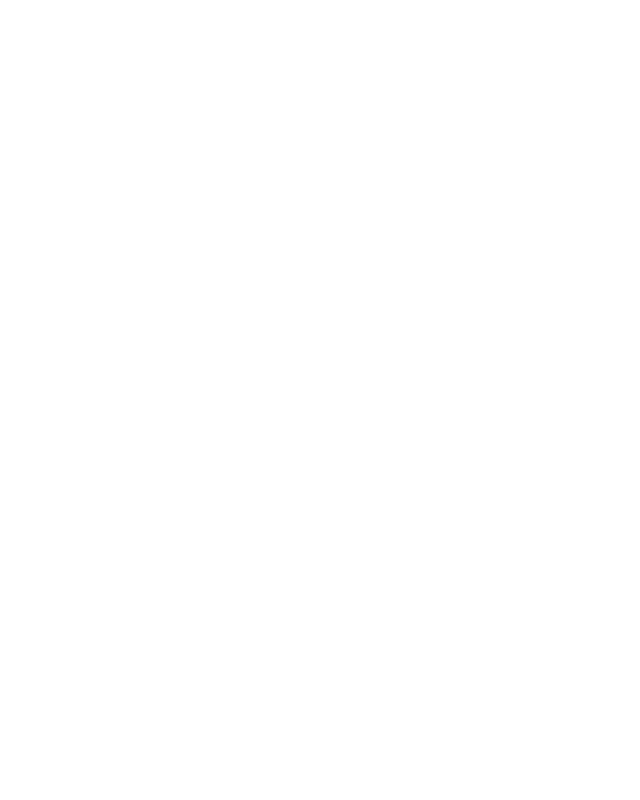
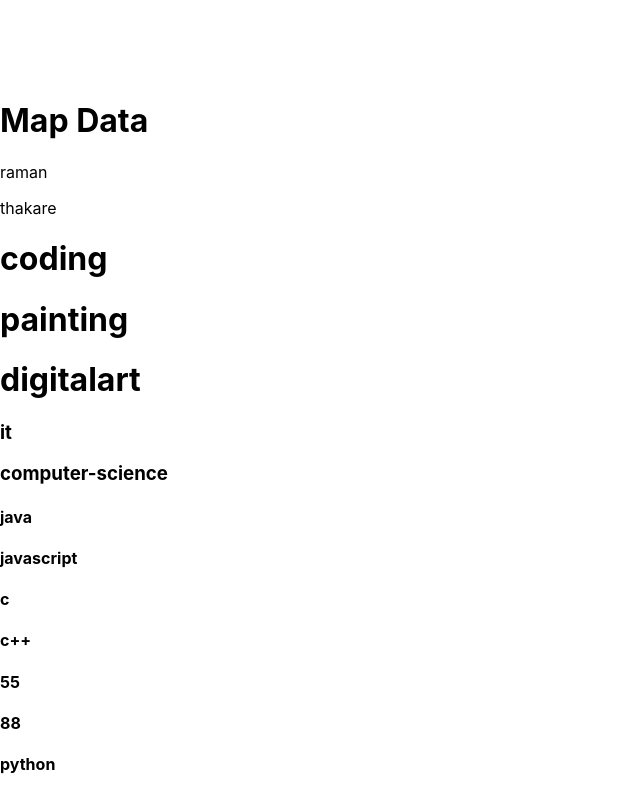
Before and after one commit to HarshalTe/freshrepo, a React (Create React App) app: page / in a window 1280 px wide. Shown: the whole page, without its empty margins (0-640 px from the left). Built offline with nearby package versions, Linux system fonts and the light colour scheme.

Commit message:
sssdfsfds

```diff
--- a/src/Coplexdrop.js
+++ b/src/Coplexdrop.js
@@ -1,7 +1,54 @@
-const Complexdrop = ()=>{
+import { useState } from "react";
 
-    return(
+const Complexdrop = () => {
+    const [data, setdata] = useState([
+        {
+            name: "raman",
+            last: "thakare",
+            hobby: ["coding", "painting", "digitalart"],
+            proffesion: {
+                field: "it",
+                subject: "computer-science",
+                lang: ["java", "javascript", "c", "c++",55,88, "python",
+                    [
+                        "english", "hindi", "marathi",
+                        {
+                            education: "master-cs"
+                        }
+                    ]
+                ]
+
+            }
+        }
+    ])
+    return (
         <div>
+            <h1>Map Data</h1>
+            {data.map((ech, ei) => {
+                return (
+                    <div key={ei}>
+                        <p>{ech.name}</p>
+                        <p>{ech.last}</p>
+                        {ech.hobby.map((h, hi) => {
+                            return (
+                                <div key={hi}>
+                                    <h1 key={hi}>{h}</h1>
+                                </div>
+                            )
+
+                        })}
+                        <h3>{ech.proffesion.field}</h3>
+                        <h3>{ech.proffesion.subject}</h3>
+                        {ech.proffesion.lang.map((l, li) => {
+                            if (typeof l === "string" || typeof l === "number" ) {
+                                return <h4 key={li}>{l}</h4>;
+                            }
+                        })}
+                    </div>
+                );
+
+
+            })}
 
 
         </div>
--- a/src/Hmain.js
+++ b/src/Hmain.js
@@ -15,6 +15,7 @@
 import Complex from "./Complex"
 import Complexdropdown from "./Complexdropdown";
 import Log1 from "./Log1";
+import Complexdrop from "./Coplexdrop";
 
 
 const Hmain = () => {
@@ -39,6 +40,8 @@
       {/* <Complexdropdown/> */}
       <br></br>
       {/* <Log1/> */}
+      <br></br>
+      <Complexdrop/>
 
 
 
```
